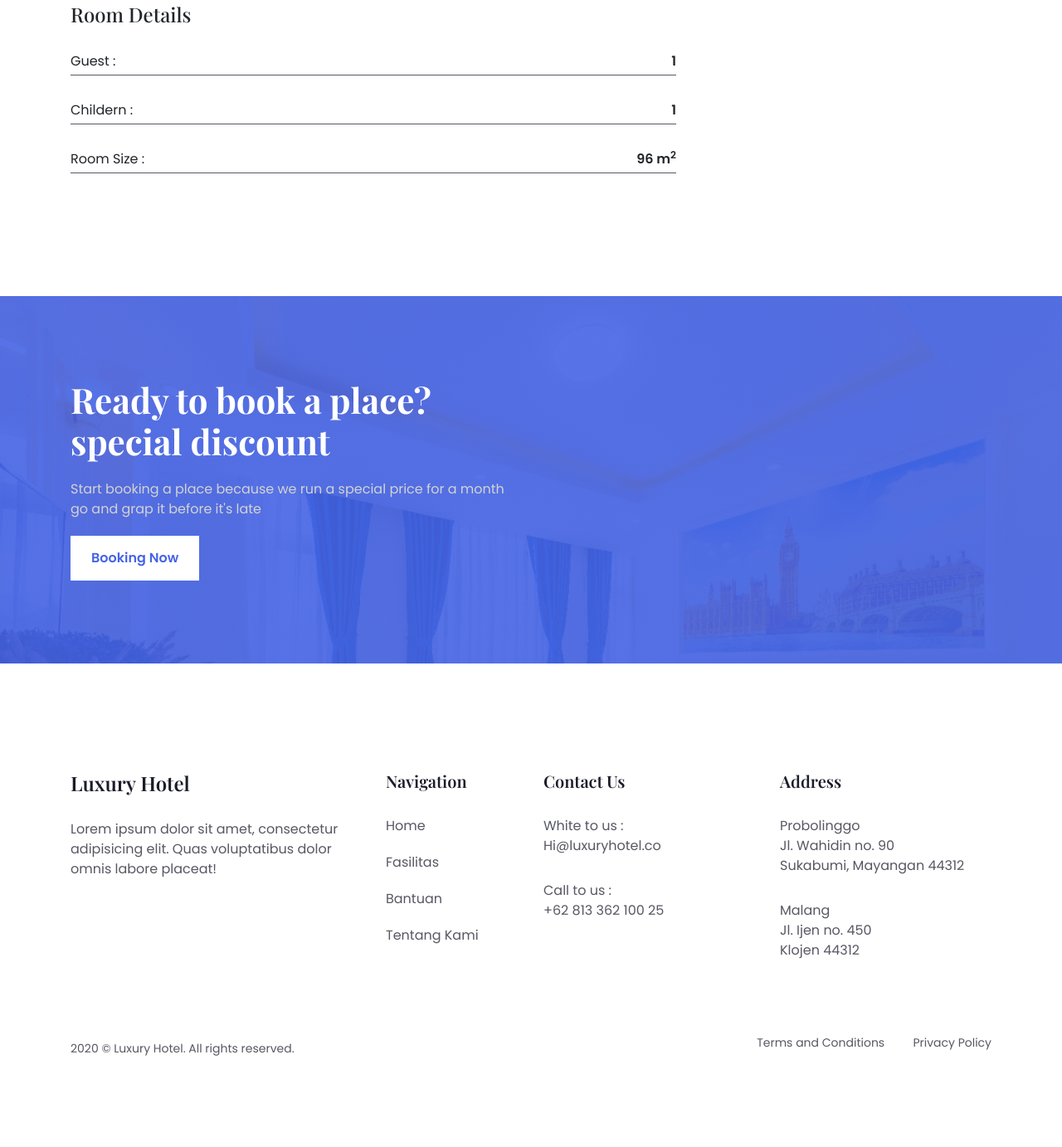
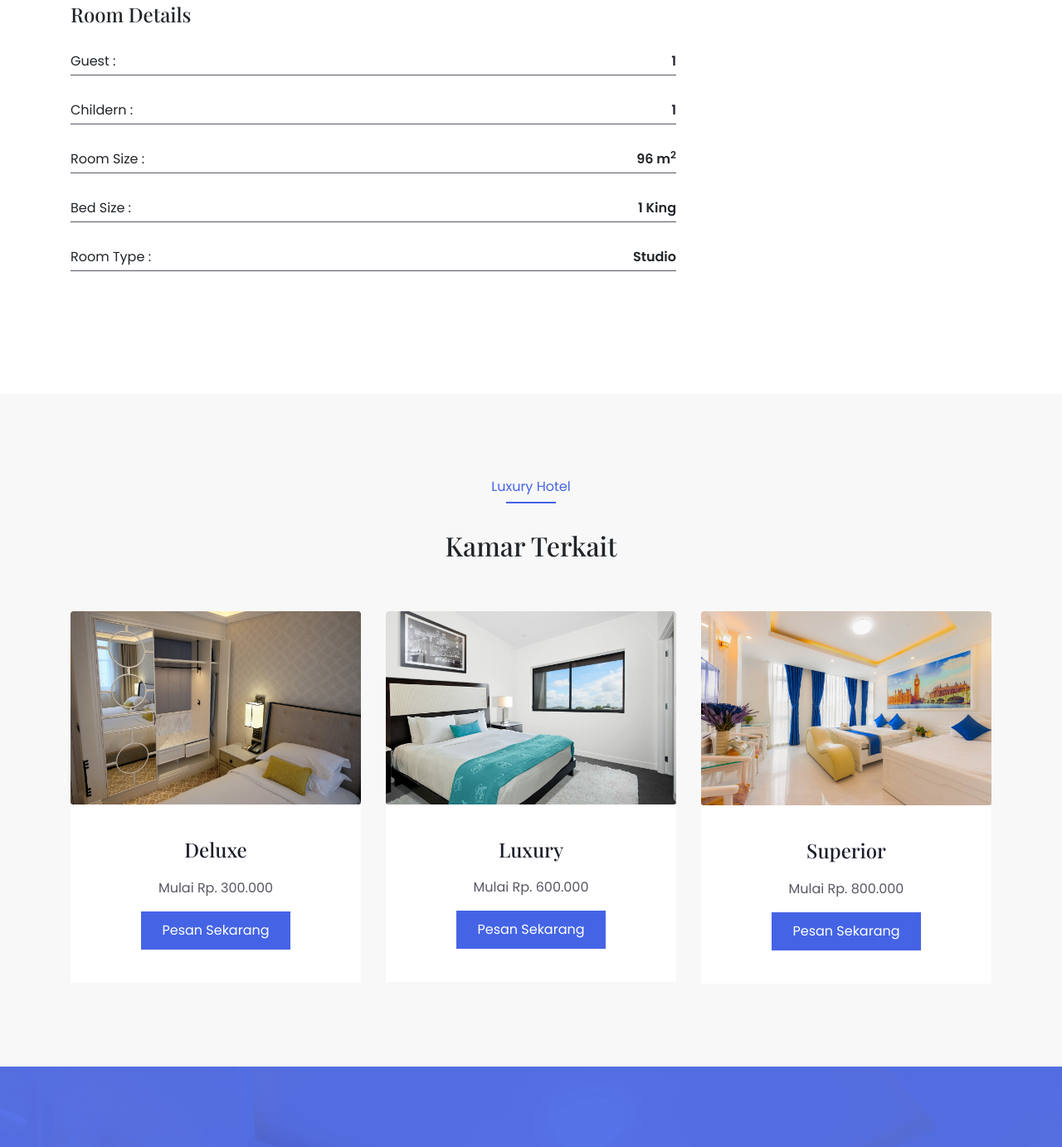
Before and after one commit to myunusalmeida/portfolio-hotel-1, a plain HTML site: page detail.html in a window 1280 px wide. Shown: the part 1549-2932 px from the top of the page at 83% size. Before the commit the page ends 2850 px from the top, so only its background shows below. Drawn offline with nearby package versions, Linux system fonts and the light colour scheme.

Commit message:
Modifikasi halaman detail

```diff
--- a/assets/css/style.css
+++ b/assets/css/style.css
@@ -434,22 +434,21 @@ footer {
     margin-bottom: 4px;
 }
 
-/* .room-detail .room-info .detail::after {
-    width: 100%;
-    height: 1px;
-    background-color: var(--paragraph-color);
-
-    position: absolute;
-    bottom: 0;
-    left: 0;
-
-    content: '';
-} */
-
 .room-detail .book {
     padding: 50px 30px;
     background-color: var(--first-color);
     color: #FFFFFF;
+}
+
+.room-detail .direct-reservation {
+    padding: 50px 30px;
+    background-color: #f3f3f3;
+    margin-top: 35px;
+}
+
+.room-detail .direct-reservation p {
+    margin-top: 30px;
+    color: var(--paragraph-color)
 }
 
 @media screen and (max-width: 991px) {
@@ -503,6 +502,6 @@ footer {
     /* ROOM DETAIL */
     .room-detail .room-facilities .icon {
         padding: 5px;
-        width: 44%;
+        width: 42%;
     }
 }
--- a/detail.html
+++ b/detail.html
@@ -146,6 +146,14 @@
                             <p>Room Size :</p>
                             <p><strong>96 m<sup>2</sup></strong></p>
                         </div>
+                        <div class="detail">
+                            <p>Bed Size :</p>
+                            <p><strong>1 King</strong></p>
+                        </div>
+                        <div class="detail">
+                            <p>Room Type :</p>
+                            <p><strong>Studio</strong></p>
+                        </div>
                     </div>
                 </div>
 
@@ -164,6 +172,66 @@
                             <button type="submit" class="btn btn-primary">Submit</button>
                         </form>
                     </div>
+
+                    <div class="direct-reservation">
+                        <h4>Direct Reservation</h4>
+                        <p><i class='bx bxs-phone'></i> +62 8133 6210 025</p>
+                        <p><i class='bx bxs-envelope'></i> contact@onlenkan.com</p>
+                    </div>
+                </div>
+            </div>
+        </div>
+    </section>
+
+    <section class="room">
+        <div class="container">
+            <div class="title-section">
+                <p class="subtitle">Luxury Hotel</p>
+                <h2 class="title">Kamar Terkait</h2>
+            </div>
+
+            <div class="row">
+                <div class="col-md-4">
+                    <a href="detail.html">
+                        <div class="card">
+                            <div class="card-img">
+                                <img src="assets/image/2.jpeg" class="card-img-top">
+                            </div>
+                            <div class="card-body">
+                                <h4 class="card-title">Deluxe</h4>
+                                <p class="card-price">Mulai Rp. 300.000</p>
+                                <a href="#" class="btn btn-first">Pesan Sekarang</a>
+                            </div>
+                        </div>
+                    </a>
+                </div>
+                <div class="col-md-4">
+                    <a href="detail.html">
+                        <div class="card">
+                            <div class="card-img">
+                                <img src="assets/image/4.jpeg" class="card-img-top">
+                            </div>
+                            <div class="card-body">
+                                <h4 class="card-title">Luxury</h4>
+                                <p class="card-price">Mulai Rp. 600.000</p>
+                                <a href="#" class="btn btn-first">Pesan Sekarang</a>
+                            </div>
+                        </div>
+                    </a>
+                </div>
+                <div class="col-md-4">
+                    <a href="detail.html">
+                        <div class="card">
+                            <div class="card-img">
+                                <img src="assets/image/3.jpeg" class="card-img-top">
+                            </div>
+                            <div class="card-body">
+                                <h4 class="card-title">Superior</h4>
+                                <p class="card-price">Mulai Rp. 800.000</p>
+                                <a href="#" class="btn btn-first">Pesan Sekarang</a>
+                            </div>
+                        </div>
+                    </a>
                 </div>
             </div>
         </div>
```
